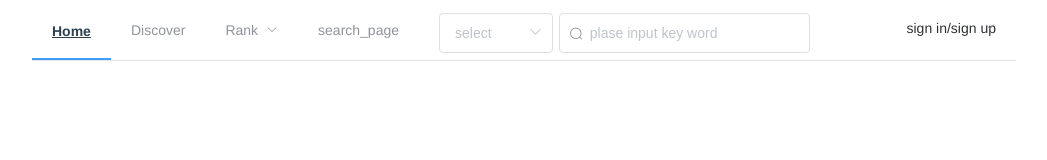
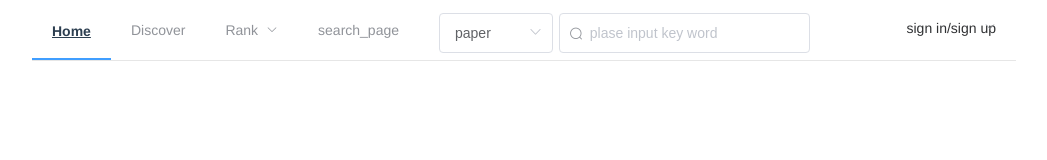
Before and after one commit to JiaMing5139/paper-note, a Vue app: page /Profile_page/1 in a window 1280 px wide. Shown: the top 160 px of the page, without its empty margins (188-1235 px from the left). Built offline with nearby package versions, Linux system fonts and the light colour scheme.

Commit message:
search bar default change to paper

```diff
--- a/src/App.vue
+++ b/src/App.vue
@@ -103,6 +103,8 @@ export default {
 
     },
     search_jump () {
+      if (this.search_input === null)
+        return
       this.$router.push({ path: '/search_page', query: { catlog: this.value, keyword: this.search_input } })
     }
   },
@@ -118,7 +120,7 @@ export default {
         value: 'note',
         label: 'note'
       }],
-      value: ''
+      value: 'paper'
     }
   }
 }
```
